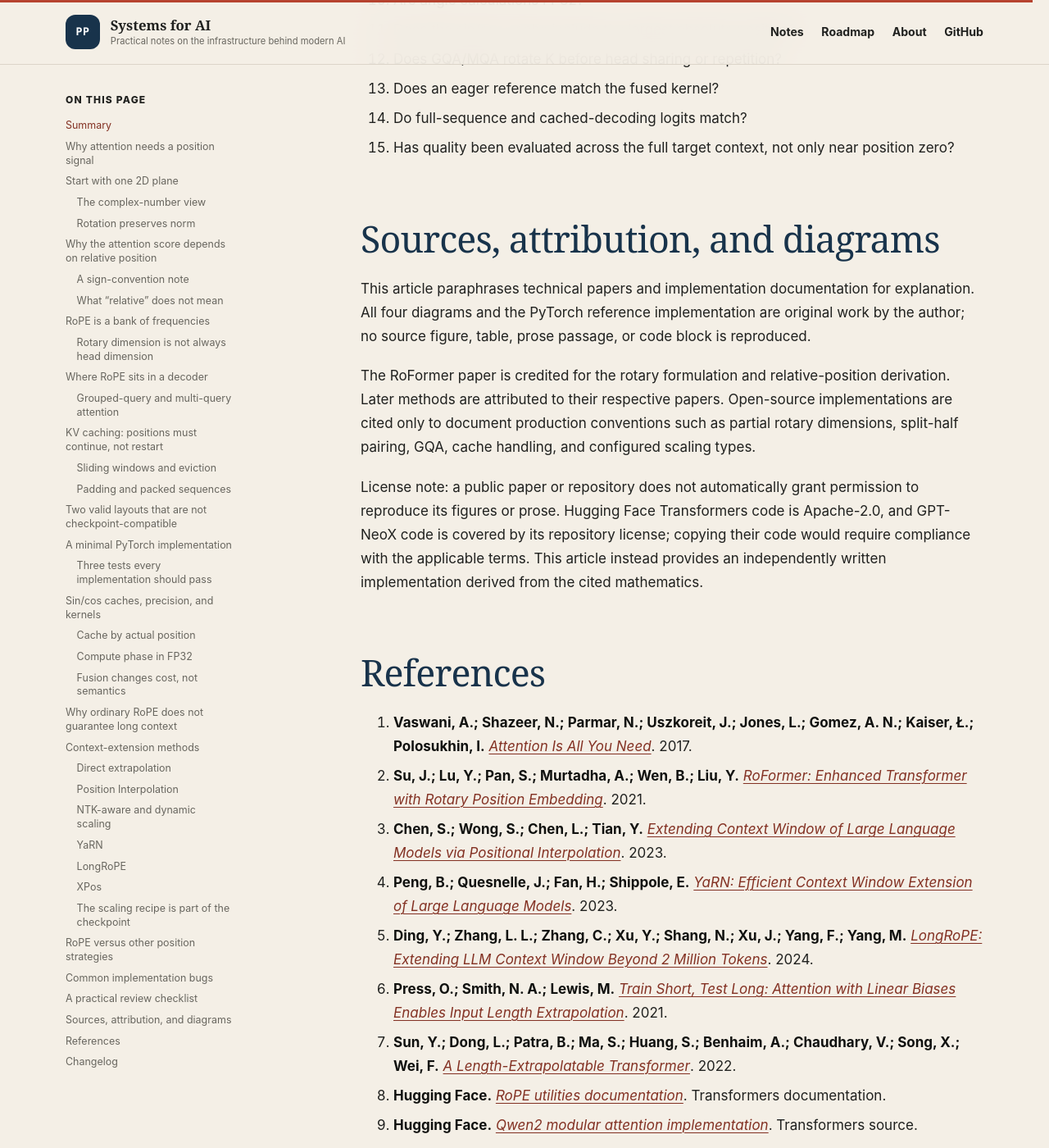
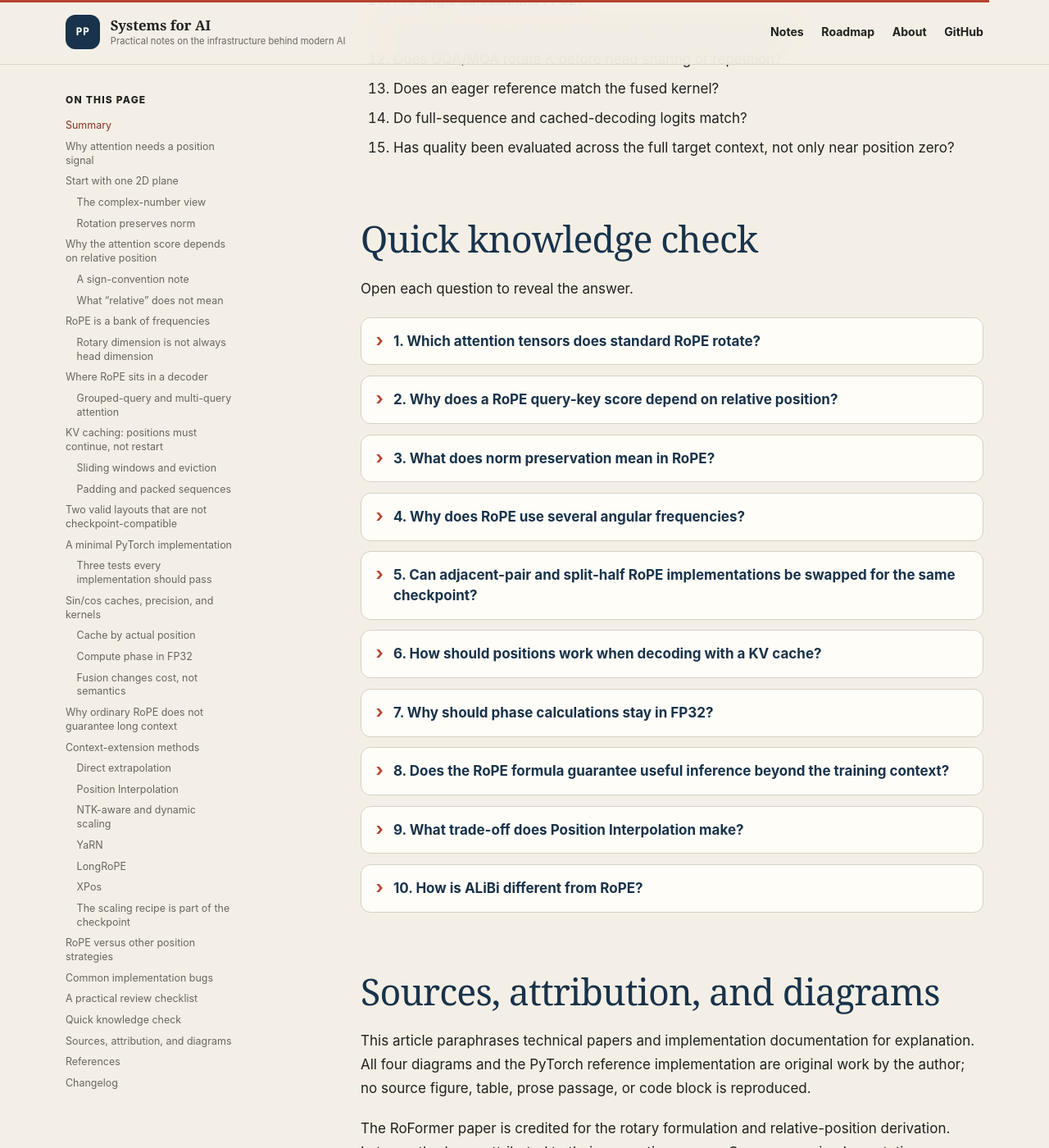
Before and after one commit to PrathyushaPolepalli/PrathyushaPolepalli.github.io, a Jekyll site: the page built from _posts/2026-07-29-rotary-position-embeddings-rope.md, in a window 1280 px wide and 1400 px high, scrolled down 22040 px. Shown: the whole window at 82% size. Built offline with Jekyll 4.4.1, drawn with Linux system fonts in a browser that asks for light colours; some of the changed text lies outside the part shown.

Commit message:
Add RoPE knowledge check
Co-authored-by: Copilot <223556219+Copilot@users.noreply.github.com>

```diff
--- a/_posts/2026-07-29-rotary-position-embeddings-rope.md
+++ b/_posts/2026-07-29-rotary-position-embeddings-rope.md
@@ -577,6 +577,80 @@ When implementing or adopting RoPE, verify:
 14. Do full-sequence and cached-decoding logits match?
 15. Has quality been evaluated across the full target context, not only near position zero?
 
+## Quick knowledge check
+
+Open each question to reveal the answer.
+
+<details class="knowledge-check">
+  <summary>1. Which attention tensors does standard RoPE rotate?</summary>
+  <div class="knowledge-check__answer">
+    <p>RoPE rotates queries and keys after projection and head reshaping. Standard RoPE leaves values unchanged.</p>
+  </div>
+</details>
+
+<details class="knowledge-check">
+  <summary>2. Why does a RoPE query-key score depend on relative position?</summary>
+  <div class="knowledge-check__answer">
+    <p>Because <code>R(m)^T R(n) = R(n - m)</code>. The query rotation at position <code>m</code> and key rotation at position <code>n</code> combine into one rotation determined by their displacement.</p>
+  </div>
+</details>
+
+<details class="knowledge-check">
+  <summary>3. What does norm preservation mean in RoPE?</summary>
+  <div class="knowledge-check__answer">
+    <p>A pure rotation changes a vector's direction but not its Euclidean length. In exact arithmetic, <code>||R(p)x|| = ||x||</code>.</p>
+  </div>
+</details>
+
+<details class="knowledge-check">
+  <summary>4. Why does RoPE use several angular frequencies?</summary>
+  <div class="knowledge-check__answer">
+    <p>Fast-rotating coordinate pairs represent short-range phase changes, while slow pairs vary over longer distances. Attention can combine the full frequency bank to reason about offsets at several scales.</p>
+  </div>
+</details>
+
+<details class="knowledge-check">
+  <summary>5. Can adjacent-pair and split-half RoPE implementations be swapped for the same checkpoint?</summary>
+  <div class="knowledge-check__answer">
+    <p>No. Both layouts are mathematically valid, but they pair different learned Q/K coordinates. A trained checkpoint must use its original layout unless the relevant weights are converted consistently.</p>
+  </div>
+</details>
+
+<details class="knowledge-check">
+  <summary>6. How should positions work when decoding with a KV cache?</summary>
+  <div class="knowledge-check__answer">
+    <p>New queries and keys use their absolute cache positions. Cached keys are already rotated and must not be rotated again. For a simple append-only cache, new positions continue from the number of previously seen tokens.</p>
+  </div>
+</details>
+
+<details class="knowledge-check">
+  <summary>7. Why should phase calculations stay in FP32?</summary>
+  <div class="knowledge-check__answer">
+    <p>At large positions, BF16 and FP16 cannot represent every consecutive integer accurately. Low-precision position multiplication and trigonometry can therefore give nearby tokens inaccurate or indistinguishable phases.</p>
+  </div>
+</details>
+
+<details class="knowledge-check">
+  <summary>8. Does the RoPE formula guarantee useful inference beyond the training context?</summary>
+  <div class="knowledge-check__answer">
+    <p>No. The formula produces angles for any position, but model weights are trained on a finite distribution of positions and offsets. Long-context quality must be adapted and evaluated.</p>
+  </div>
+</details>
+
+<details class="knowledge-check">
+  <summary>9. What trade-off does Position Interpolation make?</summary>
+  <div class="knowledge-check__answer">
+    <p>It maps a longer target context back into the pretrained position range, avoiding direct extrapolation but compressing phase differences between neighboring tokens. The published method uses additional fine-tuning.</p>
+  </div>
+</details>
+
+<details class="knowledge-check">
+  <summary>10. How is ALiBi different from RoPE?</summary>
+  <div class="knowledge-check__answer">
+    <p>RoPE rotates query and key coordinates before their dot product. ALiBi leaves Q, K, and V unchanged and adds a head-specific distance bias directly to attention logits.</p>
+  </div>
+</details>
+
 ## Sources, attribution, and diagrams
 
 This article paraphrases technical papers and implementation documentation for explanation. All four diagrams and the PyTorch reference implementation are original work by the author; no source figure, table, prose passage, or code block is reproduced.
@@ -604,4 +678,5 @@ All links were accessed on July 29, 2026.
 
 ## Changelog
 
+- **2026-07-29:** Added a ten-question quick knowledge check.
 - **2026-07-29:** Initial publication.
--- a/assets/css/main.css
+++ b/assets/css/main.css
@@ -673,6 +673,57 @@ select {
   text-align: center;
 }
 
+.prose details.knowledge-check {
+  margin: 0.8rem 0;
+  border: 1px solid var(--line);
+  background: var(--surface);
+  border-radius: 12px;
+}
+
+.prose details.knowledge-check[open] {
+  border-color: rgba(182, 67, 47, 0.5);
+}
+
+.prose details.knowledge-check summary {
+  display: flex;
+  padding: 1rem 1.1rem;
+  color: var(--ink-blue);
+  cursor: pointer;
+  align-items: flex-start;
+  gap: 0.75rem;
+  font-weight: 750;
+  line-height: 1.45;
+  list-style: none;
+}
+
+.prose details.knowledge-check summary::-webkit-details-marker {
+  display: none;
+}
+
+.prose details.knowledge-check summary::before {
+  content: "\203A";
+  flex: 0 0 auto;
+  color: var(--accent);
+  font-size: 1.35rem;
+  line-height: 1;
+  transform: rotate(0deg);
+  transition: transform 150ms ease;
+}
+
+.prose details.knowledge-check[open] summary::before {
+  transform: rotate(90deg);
+}
+
+.prose .knowledge-check__answer {
+  padding: 0.9rem 1.1rem 1rem 2.95rem;
+  color: var(--muted);
+  border-top: 1px solid var(--line);
+}
+
+.prose .knowledge-check__answer p {
+  margin: 0;
+}
+
 .prose hr {
   width: 35%;
   margin: 4rem auto;
@@ -868,4 +919,8 @@ select {
   html {
     scroll-behavior: auto;
   }
+
+  .prose details.knowledge-check summary::before {
+    transition: none;
+  }
 }
```
